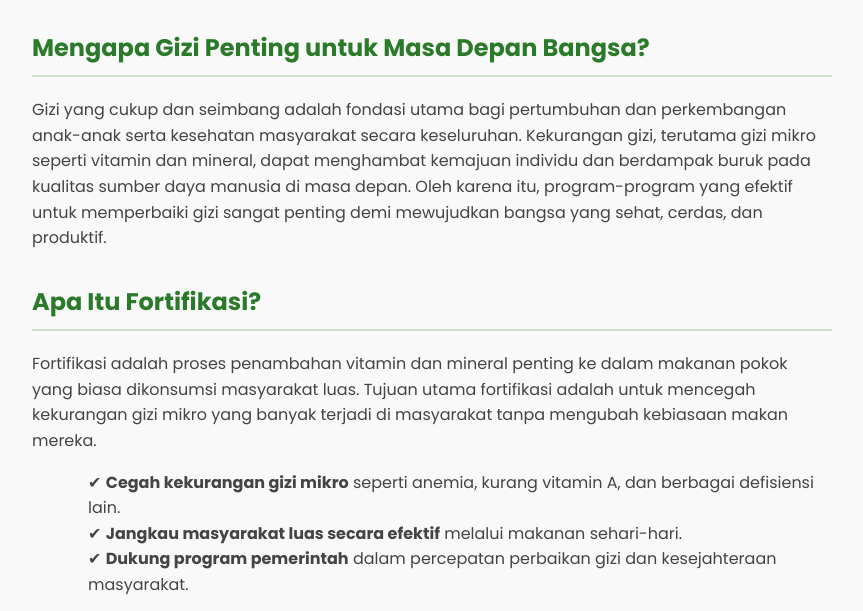
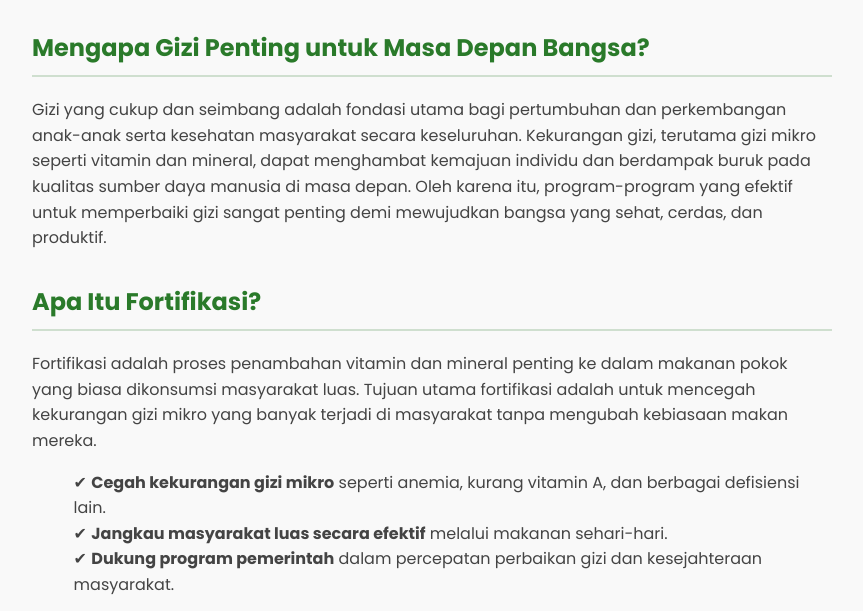
Before and after one commit to Jennifer92-coder/Cegah-Gizi-Kurang-Selamatkan-Masa-Depan, a plain HTML site: page index.html in a window 1280 px wide. Shown: the part 148-759 px from the top of the page, without its empty margins (208-1071 px from the left). Drawn offline with Linux system fonts and the light colour scheme.

Commit message:
Update style.css

```diff
--- a/style.css
+++ b/style.css
@@ -49,7 +49,7 @@ h1 {
 }
 
 ul {
-  margin-left: 1rem;
+  margin-left: 0.1rem;
 }
 
 .highlight {
```
